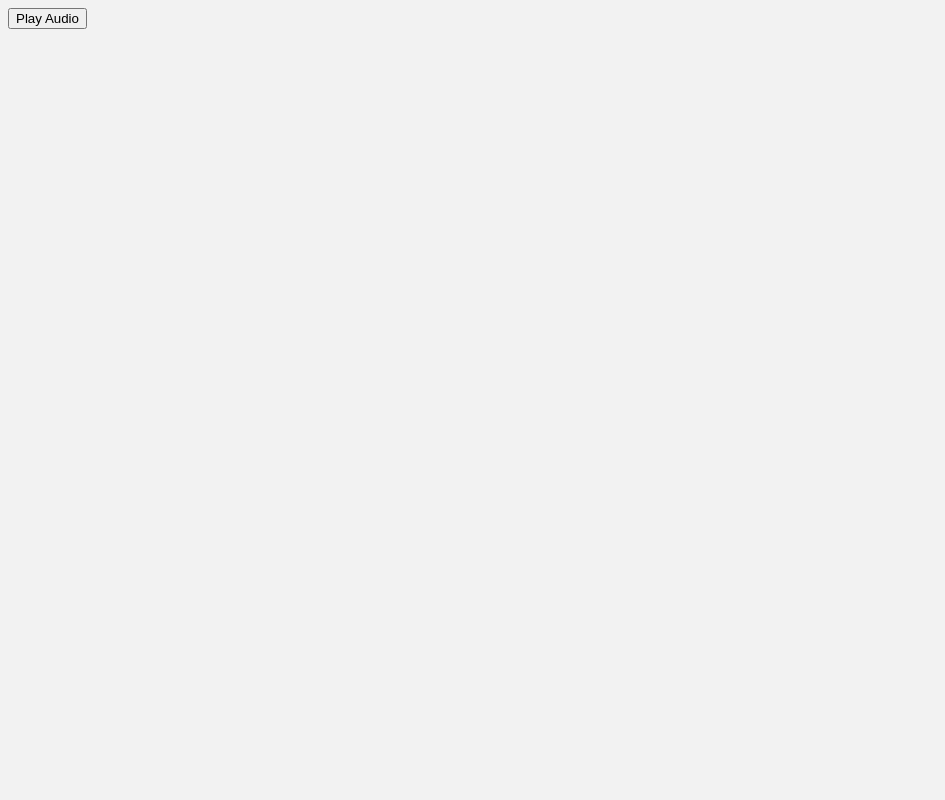
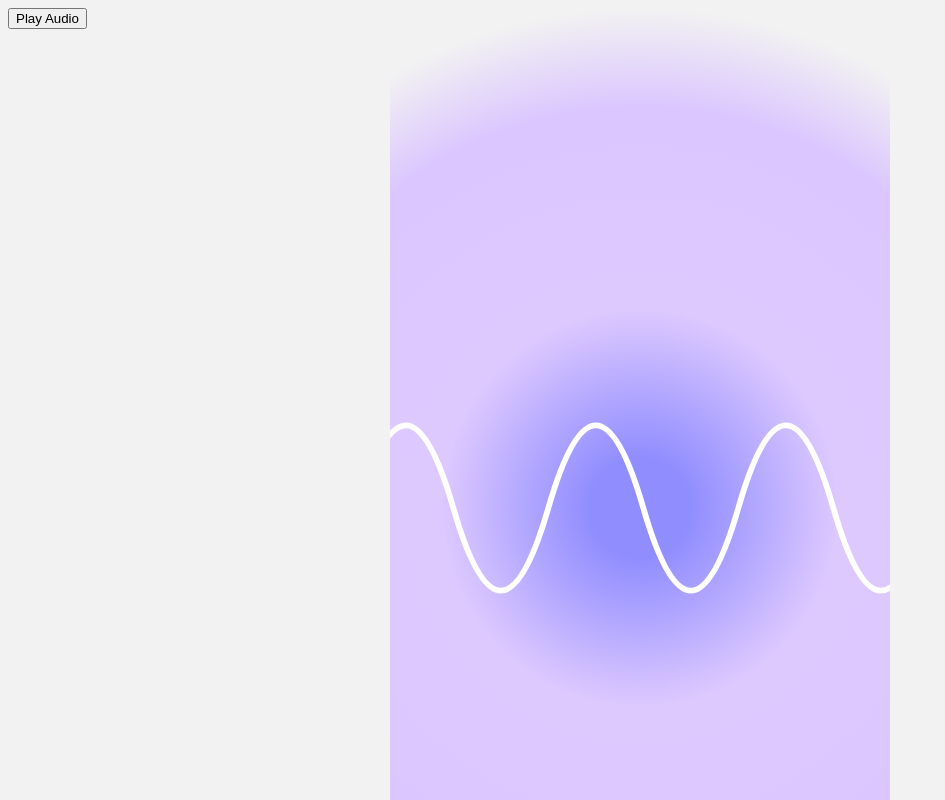
Before and after one commit to victorlut/Minda-line, a plain HTML site: page index.html in a window 1280 px wide. Shown: the top 800 px of the page, without its empty margins (0-945 px from the left). Drawn offline with Linux system fonts and the light colour scheme.

Commit message:
Update layout

```diff
--- a/index.html
+++ b/index.html
@@ -30,6 +30,6 @@
   <body>
     <button id="playButton">Play Audio</button>
     <div id="loading"></div>
-    <script lang="javascript" src="index.js"/>
+    <script src="index.js"></script>
   </body>
 </html>
```
Also changed, not shown: index.js (+5 -8 lines).
